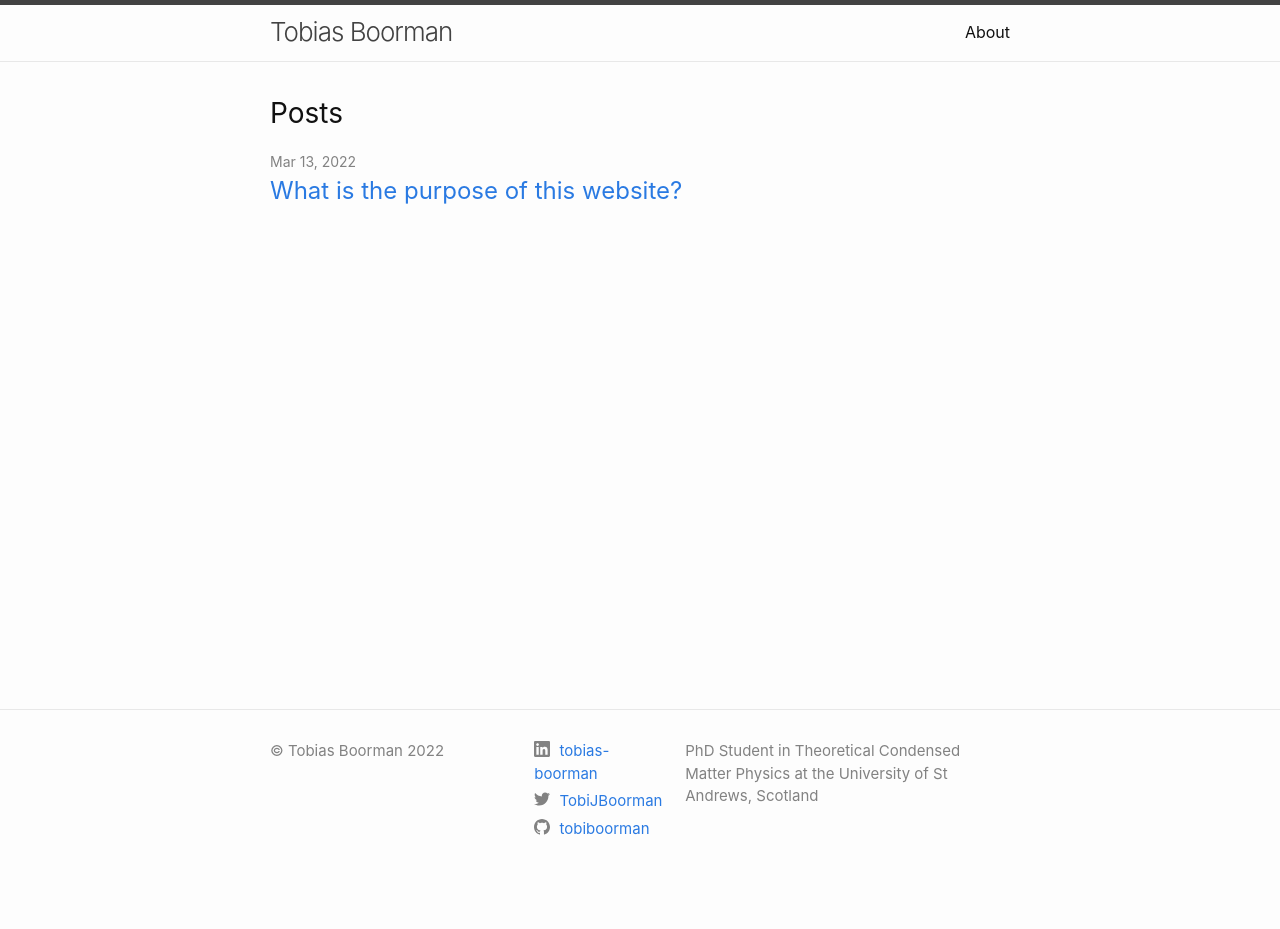
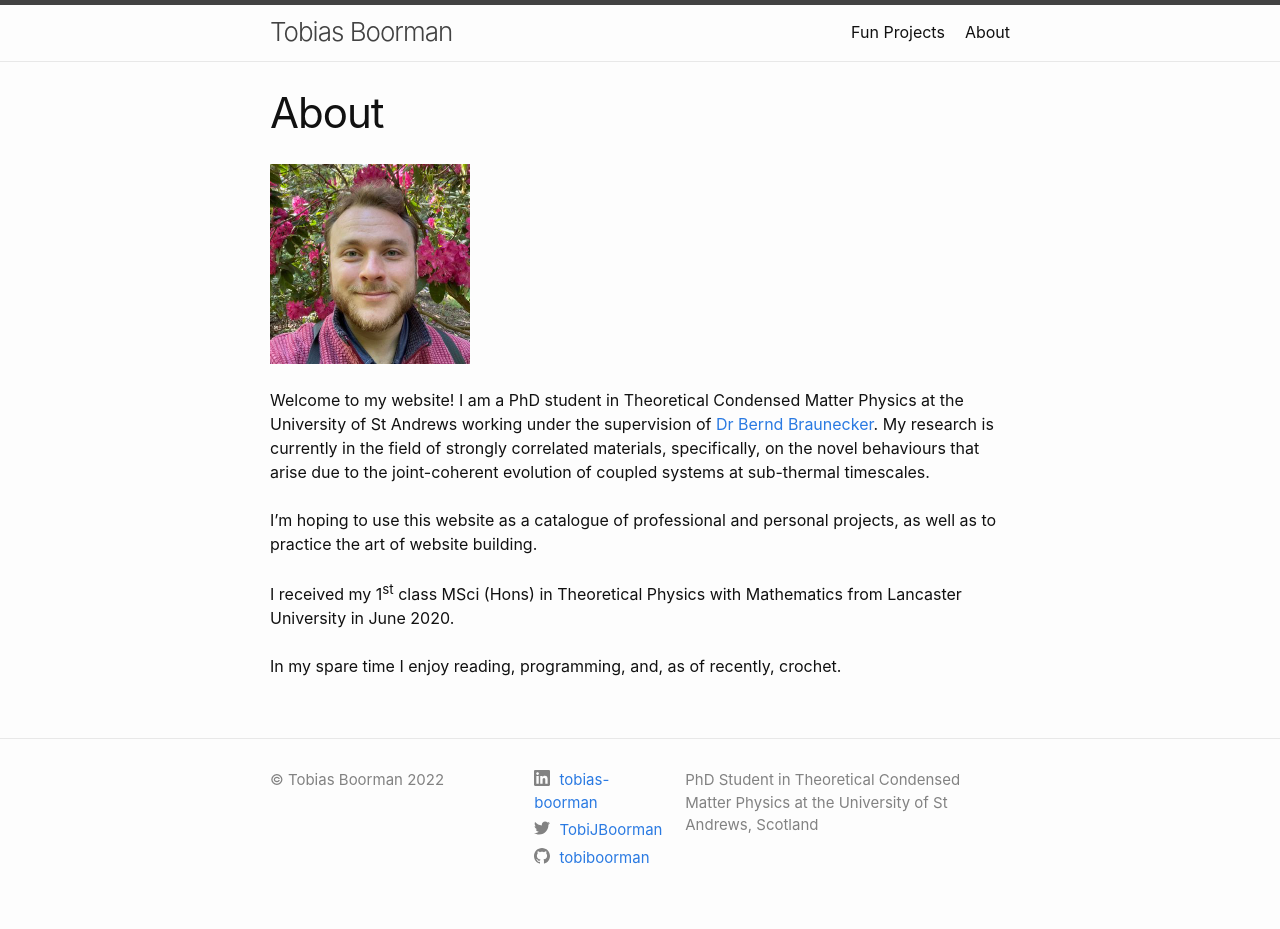
Before and after one commit to tobiboorman/tobiboorman.github.io, a Jekyll site: the page built from index.md, in a window 1280 px wide. Built offline with Jekyll 4.4.1, drawn with Linux system fonts in a browser that asks for light colours; before the commit the page ends 900 px from its top, so only the background shows below that.

Commit message:
Changed the about section to the home section, added the ability to split posts into categories, and wrote half of my first post

```diff
--- a/index.markdown
+++ b/blog-fun-projects/index.markdown
@@ -2,5 +2,8 @@
 # Feel free to add content and custom Front Matter to this file.
 # To modify the layout, see https://jekyllrb.com/docs/themes/#overriding-theme-defaults
 
-layout: home
+layout: home-fun
+title: "Fun Projects"
+category: Fun
+
 ---
--- /dev/null
+++ b/index.md
@@ -0,0 +1,20 @@
+---
+layout: page
+title: About
+order: 1
+---
+
+<img src="{{site.baseurl}}/assets/images/MyMug.jpg" width = "200">
+<br>
+<br>
+Welcome to my website! I am a PhD student in Theoretical Condensed Matter Physics at the University of St Andrews working under the
+supervision of [Dr Bernd Braunecker](https://www.st-andrews.ac.uk/~bhb/). My research is currently in the field of strongly correlated materials, specifically, on the novel behaviours that arise due to the joint-coherent evolution of coupled systems at sub-thermal timescales.
+<br>
+<br>
+I'm hoping to use this website as a catalogue of professional and personal projects, as well as to practice the art of website building.
+<br>
+<br>
+I received my 1<sup>st</sup> class MSci (Hons) in Theoretical Physics with Mathematics from Lancaster University in June 2020.
+<br>
+<br>
+In my spare time I enjoy reading, programming, and, as of recently, crochet.
```
Also changed, not shown: _layouts/home-fun.html (added, +36 -0 lines), _layouts/home-technical.html (added, +34 -0 lines), about.markdown (deleted, +0 -20 lines), blog-fun-projects/_posts/2022-03-14-Fireflies.md (added, +16 -0 lines).
